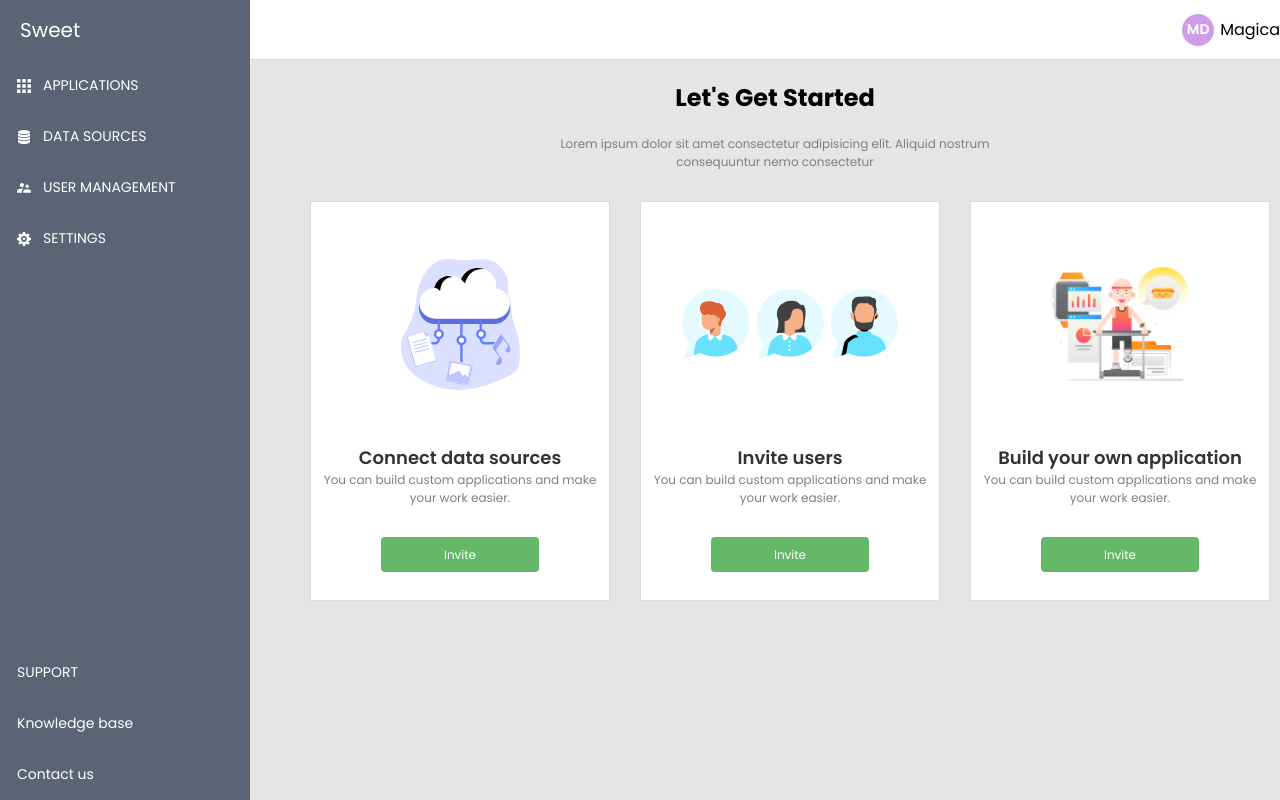
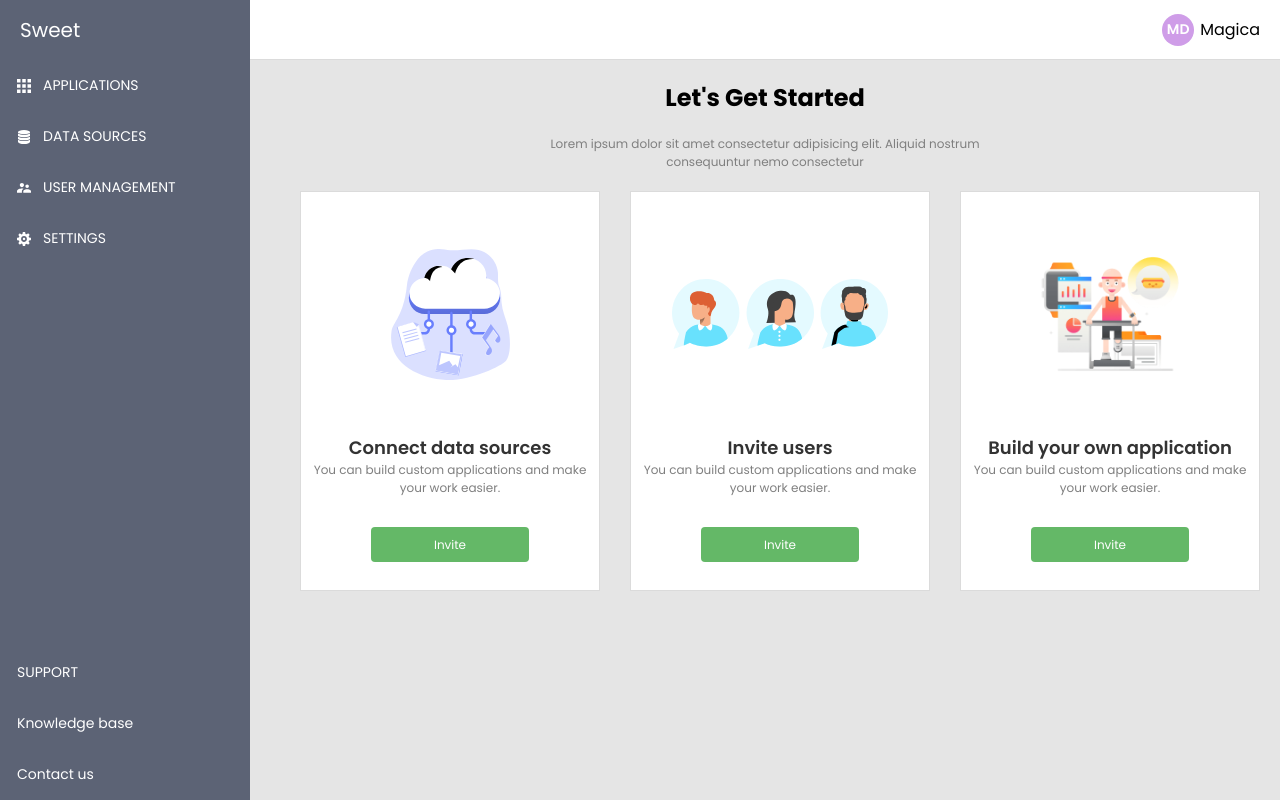
Before and after one commit to LeonaLum/myFirstReactApp, a React (Create React App) app: page / in a window 1280 px wide. Shown: the top 800 px of the page. Built offline with nearby package versions, Linux system fonts and the light colour scheme; no server answers.

Commit message:
removed padding from home-container, added quick flex wrap for smaller screen sizes

```diff
--- a/src/scss/_Main.scss
+++ b/src/scss/_Main.scss
@@ -21,9 +21,9 @@
   }
   .home-container{
     @include flexBox (row, flex-start, center);
+    flex-wrap: wrap;
     min-height: 100vh;
     width: 100%;
-    padding: 10px 30px;
   }
 
 }
--- a/src/styles.css
+++ b/src/styles.css
@@ -315,9 +315,10 @@ button {
   -webkit-box-pack: center;
       -ms-flex-pack: center;
           justify-content: center;
+  -ms-flex-wrap: wrap;
+      flex-wrap: wrap;
   min-height: 100vh;
   width: 100%;
-  padding: 10px 30px;
 }
 
 .card {
```
Also changed, not shown: 1 other file (tests, documents, lock files or other folders).
